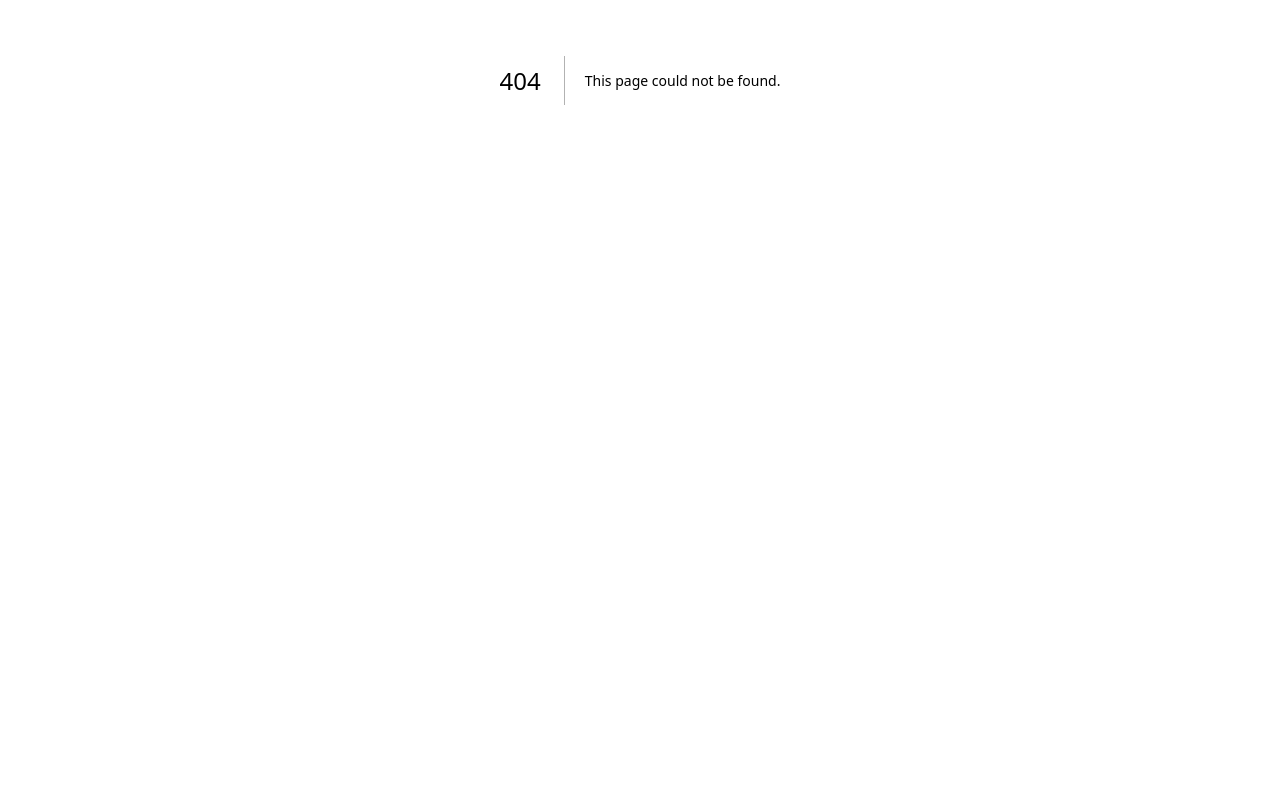
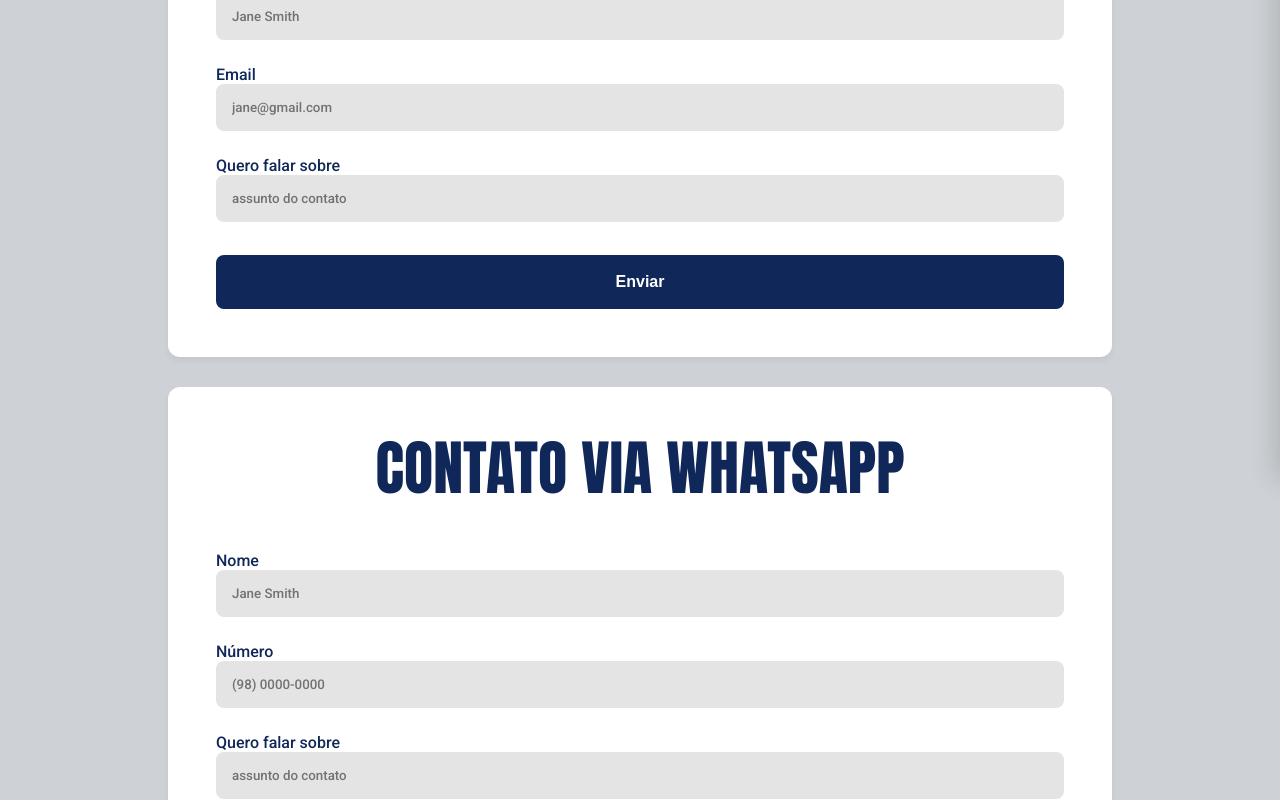
Before and after one commit to Arthur1323432435/fira-next-v2, a Next.js app: page /contato in a window 1280 px wide. Before the commit this address had no page. Shown: the part 320-1120 px from the top of the page. Before the commit the page ends 800 px from the top, so only its background shows below. Built offline with nearby package versions, Linux system fonts and the light colour scheme.

Commit message:
criando pagina de contato

```diff
--- /dev/null
+++ b/src/app/contato/page.jsx
@@ -0,0 +1,89 @@
+'use client'; // Necessário pois a página possui interatividade do lado do cliente (eventos de submit)
+
+import React from 'react';
+
+// Importações dos componentes globais (Ajuste os caminhos conforme sua estrutura)[cite: 16]
+import Navbar from '@/components/navbar/navbar';
+import Carrinho from '@/components/cart/cart';
+import Faq from '@/components/faqs/faqs';
+import Sponsors from '@/components/patrocinadores/patrocinadores';
+import Footer from '@/components/footer/footer';
+
+import '@/css/contato.css';
+
+export default function ContatoPage() {
+
+    // Lógica para o formulário de Email adaptada do contato.js[cite: 17]
+    const handleEmailSubmit = (e) => {
+        e.preventDefault();
+        // Captura dos dados pode ser feita aqui
+        alert("Solicitação de email enviada com sucesso!");
+    };
+
+    // Lógica para o formulário de WhatsApp adaptada do contato.js[cite: 17]
+    const handleWhatsappSubmit = (e) => {
+        e.preventDefault();
+        // Aqui futuramente você pode montar o link da API do WhatsApp
+        // Ex: window.open(`https://wa.me/SEUNUMERO?text=Olá...`)
+        alert("Redirecionando para o WhatsApp...");
+    };
+
+    return (
+        <>
+            {/* Componente Navbar[cite: 16] */}
+            <Navbar />
+
+            <main>
+                <section className="contact-section">
+
+                    {/* Card de Contato via Email[cite: 16] */}
+                    <div className="contact-card">
+                        <h1 className="heading-1">CONTATO VIA EMAIL</h1>
+                        <form id="form-email" onSubmit={handleEmailSubmit}>
+                            <div className="form-group">
+                                <label htmlFor="email-nome" className="body-3-sb">Nome</label>
+                                <input type="text" id="email-nome" className="form-input" placeholder="Jane Smith" required />
+                            </div>
+                            <div className="form-group">
+                                <label htmlFor="email-email" className="body-3-sb">Email</label>
+                                <input type="email" id="email-email" className="form-input" placeholder="jane@gmail.com" required />
+                            </div>
+                            <div className="form-group">
+                                <label htmlFor="email-assunto" className="body-3-sb">Quero falar sobre</label>
+                                <input type="text" id="email-assunto" className="form-input" placeholder="assunto do contato" required />
+                            </div>
+                            <button type="submit" className="btn-submit">Enviar</button>
+                        </form>
+                    </div>
+
+                    {/* Card de Contato via WhatsApp[cite: 16] */}
+                    <div className="contact-card">
+                        <h1 className="heading-1">CONTATO VIA WHATSAPP</h1>
+                        <form id="form-whatsapp" onSubmit={handleWhatsappSubmit}>
+                            <div className="form-group">
+                                <label htmlFor="wpp-nome" className="body-3-sb">Nome</label>
+                                <input type="text" id="wpp-nome" className="form-input" placeholder="Jane Smith" required />
+                            </div>
+                            <div className="form-group">
+                                <label htmlFor="wpp-numero" className="body-3-sb">Número</label>
+                                <input type="tel" id="wpp-numero" className="form-input" placeholder="(98) 0000-0000" required />
+                            </div>
+                            <div className="form-group">
+                                <label htmlFor="wpp-assunto" className="body-3-sb">Quero falar sobre</label>
+                                <input type="text" id="wpp-assunto" className="form-input" placeholder="assunto do contato" required />
+                            </div>
+                            <button type="submit" className="btn-submit">Enviar</button>
+                        </form>
+                    </div>
+
+                </section>
+            </main>
+
+            {/* Componentes Fixos do Final da Página[cite: 16] */}
+            <Carrinho />
+            <Faq />
+            <Sponsors />
+            <Footer />
+        </>
+    );
+}
--- a/src/app/globals.css
+++ b/src/app/globals.css
@@ -30,6 +30,8 @@
     --rgba-white-50: rgba(255, 255, 255, 0.5);
     --rgba-white-70: rgba(255, 255, 255, 0.7);
     --rgba-white-80: rgba(255, 255, 255, 0.8);
+
+    --rgba-black: rgba(0, 0, 0, 0.5);
 
     /* Scrollbar Vars */
     --scrollbar-dynamic-color: var(--color-brand-orange);
--- a/src/components/faqs/faqs.css
+++ b/src/components/faqs/faqs.css
@@ -64,7 +64,7 @@
     align-items: center;
     cursor: pointer;
     text-align: left;
-    transition: background-color 0.3s ease;
+    transition: background-color 0.4s ease;
 }
 
 .faq-question:hover {
--- a/src/components/navbar/navbar.jsx
+++ b/src/components/navbar/navbar.jsx
@@ -138,7 +138,7 @@ export default function Navbar() {
                                 </ul>
                             </li>
                             <li><Link href="/loja" onClick={handleNormalLinkClick}>Loja</Link></li>
-                            <li><a href="#contato" onClick={handleNormalLinkClick}>Contato</a></li>
+                            <li><a href="/contato" onClick={handleNormalLinkClick}>Contato</a></li>
                             <li><a href="#faq" onClick={handleNormalLinkClick}>FAQ</a></li>
                         </ul>
                     </div>
--- /dev/null
+++ b/src/css/contato.css
@@ -0,0 +1,95 @@
+/* =========================================
+   CONTAINERS DOS FORMULÁRIOS
+   ========================================= */
+.contact-section {
+    display: flex;
+    flex-direction: column;
+    align-items: center;
+    gap: 30px;
+    width: 100%;
+    background-color: var(--rgba-white-80);
+    padding: 50px;
+}
+
+.heading-1{
+    color: var(--color-dark-blue);
+    text-align: center;
+    padding-bottom: 50px;
+}
+
+.body-3-sb{
+    color:  var(--color-dark-blue);
+}
+
+.contact-card {
+    background-color: var(--color-white);
+    border-radius: 12px;
+    padding: 48px;
+    box-shadow: 0 4px 6px rgba(0, 0, 0, 0.05);
+    width: 80%;
+}
+
+/* =========================================
+   INPUTS E BOTÕES
+   ========================================= */
+
+.form-group {
+    margin-bottom: 25px;
+}
+
+
+.form-input {
+    width: 100%;
+    background-color: var(--color-gray);
+    border: none;
+    border-radius: 8px;
+    padding: 16px;
+    gap: 10px;
+}
+
+.form-input::placeholder {
+    color: var(--rgba-black);
+    font-family: 'Roboto', sans-serif;
+}
+
+.form-input:focus {
+    outline: none;
+}
+
+.btn-submit {
+    width: 100%;
+    background-color: var(--color-dark-blue);
+    color: #ffffff;
+    border: none;
+    border-radius: 8px;
+    padding: 18px;
+    font-size: 16px;
+    font-weight: 700;
+    cursor: pointer;
+    margin-top: 8px;
+}
+
+.btn-submit:hover {
+    transition: all 0.3s ease-in-out;
+    background-color: var(--color-brand-blue);
+}
+
+.btn-submit:active {
+    transform: scale(0.99);
+}
+
+/* =========================================
+   RESPONSIVIDADE (MOBILE)
+   ========================================= */
+@media (max-width: 768px) {
+    .contact-card {
+        padding: 32px 20px;
+        width: 100%;
+    }
+    .heading-1 {
+        font-size: 32px;
+    }
+    .contact-section{
+        padding: 25px;
+    }
+}
```
